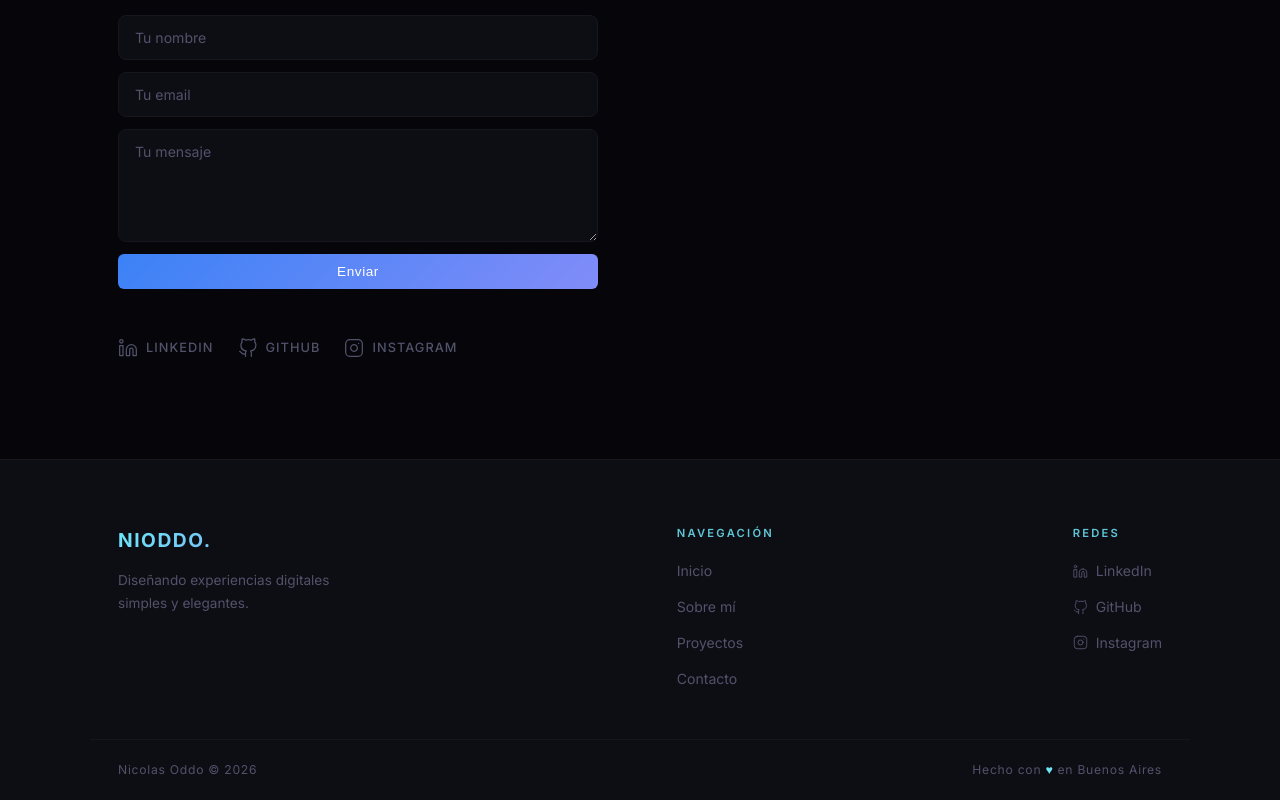
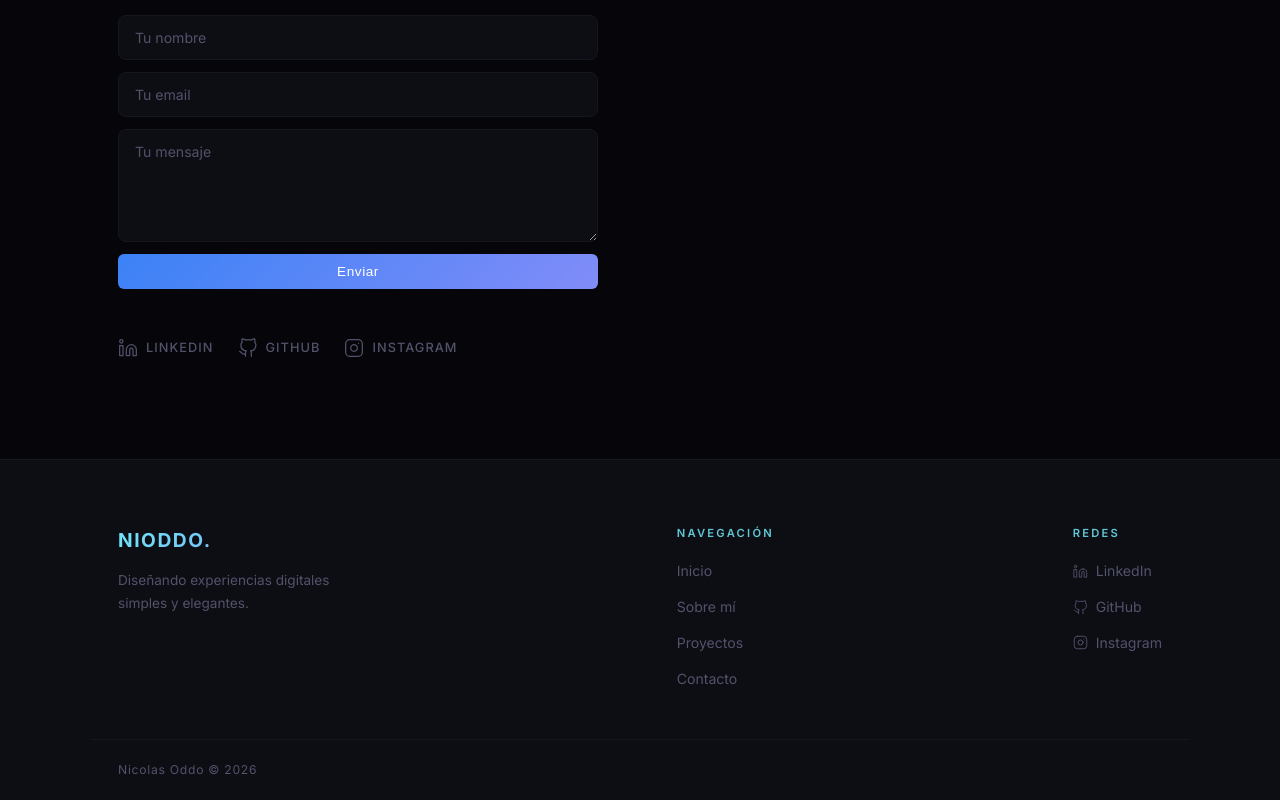
Before and after one commit to Nioddo/Portafolio-personal, a plain HTML site: page index.html in a window 1280 px wide. Shown: the part 3516-4316 px from the top of the page. Drawn offline with nearby package versions, Linux system fonts and the light colour scheme.

Commit message:
subimos version final v2

```diff
--- a/index.html
+++ b/index.html
@@ -248,7 +248,6 @@
         </div>
         <div class="footer-bottom">
             <p>Nicolas Oddo &copy; 2026</p>
-            <p>Hecho con <span class="footer-heart">♥</span> en Buenos Aires</p>
         </div>
     </footer>
 
```
